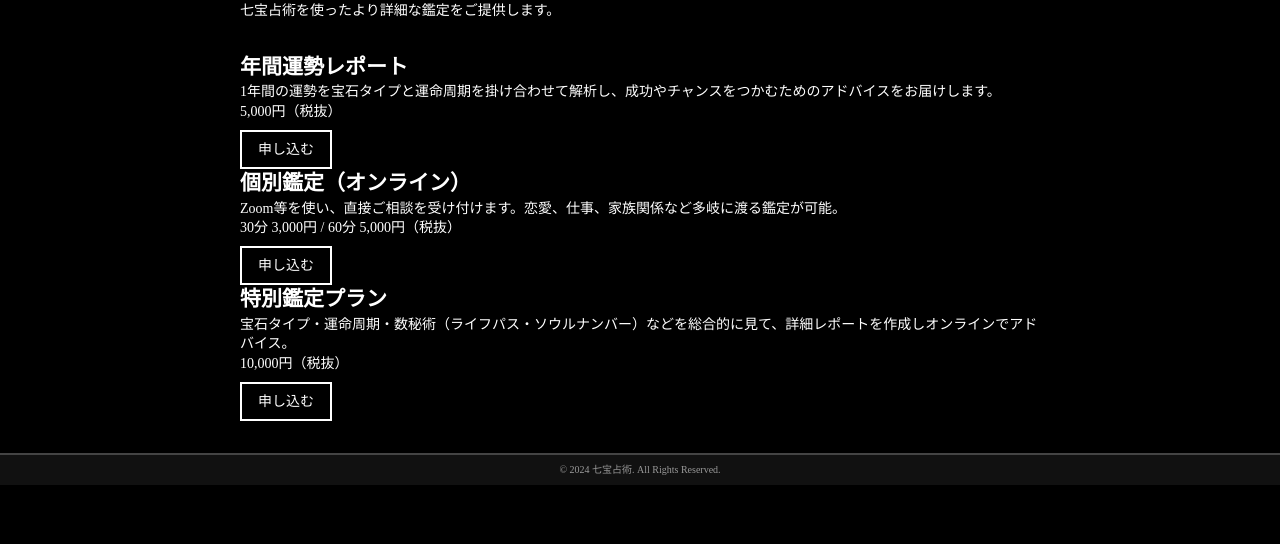
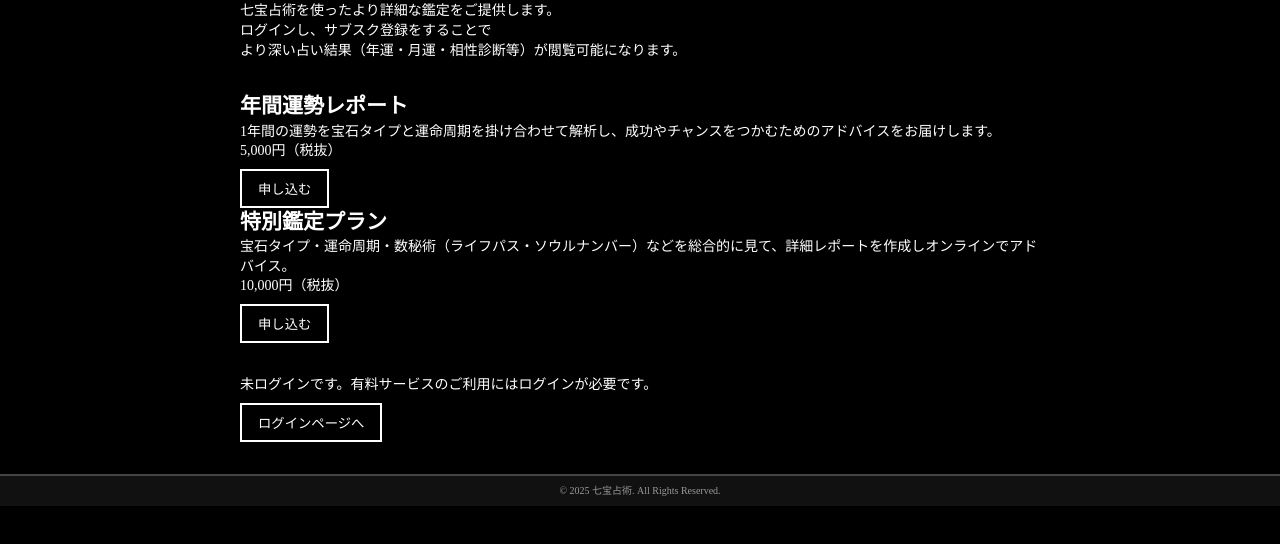
Before and after one commit to chop0522/oracle, a plain HTML site: page service.html in a window 1280 px wide. Shown: the part 110-654 px from the top of the page. Drawn offline with Linux system fonts and the light colour scheme.

Commit message:
Rename and reorganize files and directories

```diff
--- a/assets/js/main.js
+++ b/assets/js/main.js
@@ -6,6 +6,7 @@
  * 3) loginForm（ログイン → JWTトークン取得）
  * 4) subscribeForm（サブスク申し込み → token送信）
  * 5) gem.html用: 宝石データを "assets/data/gemsData.json" から読み込み
+ * 6) service.html用: UI切り替え (ログイン状態確認→ボタン出し分け)
  ***************************************************/
 
 document.addEventListener('DOMContentLoaded', () => {
@@ -70,8 +71,7 @@ document.addEventListener('DOMContentLoaded', () => {
       }
 
       try {
-        // ★本番用のURLに書き換えて使用
-        // 例: const loginUrl = 'https://your-backend.onrender.com/api/login';
+        // ★本番用のURLを適宜書き換えて使用
         const loginUrl = 'https://oracle-ja2k.onrender.com/api/login';
 
         const res = await fetch(loginUrl, {
@@ -83,6 +83,9 @@ document.addEventListener('DOMContentLoaded', () => {
         if (res.ok) {
           // 成功: トークンを localStorage に保存
           localStorage.setItem('token', data.token);
+          // ユーザーのemailなども保存できる
+          localStorage.setItem('email', email);
+
           loginResultDiv.textContent = 'ログイン成功！トークンを保存しました。';
         } else {
           // 失敗: エラーメッセージ
@@ -115,8 +118,7 @@ document.addEventListener('DOMContentLoaded', () => {
       }
 
       try {
-        // ★本番用のURLに書き換えて使用
-        // 例: const subscribeUrl = 'https://your-backend.onrender.com/api/subscribe';
+        // ★本番用のURLを適宜書き換えて使用
         const subscribeUrl = 'https://oracle-ja2k.onrender.com/api/subscribe';
 
         const res = await fetch(subscribeUrl, {
@@ -143,7 +145,7 @@ document.addEventListener('DOMContentLoaded', () => {
   }
 
   /*****************************************
-   * 4) gem.html 用 (宝石データを "assets/data/gemsData.json" から取得)
+   * 4) gem.html 用 (宝石データを "assets/data/gemsData.json" から読み込み)
    *****************************************/
   const gemContent = document.getElementById('gemContent');
   // gem.html にだけ存在する要素 (id="gemContent")
@@ -162,7 +164,6 @@ document.addEventListener('DOMContentLoaded', () => {
         return;
       }
 
-      // gemIcon, gemName, gemElement, mainImage, description を埋める
       const gemIcon = document.getElementById('gemIcon');
       const gemName = document.getElementById('gemName');
       const gemElement = document.getElementById('gemElement');
@@ -174,7 +175,6 @@ document.addEventListener('DOMContentLoaded', () => {
       if (gemElement) gemElement.textContent = data.element || 'エレメント不明';
       if (mainImage) mainImage.src = data.main_image_url || '';
 
-      // detail_description に "\n" を含む場合は改行として反映
       let rawDesc = data.detail_description || '';
       rawDesc = rawDesc.replace(/\\n/g, "\n").replace(/\\/g, "");
       if (description) description.textContent = rawDesc;
@@ -188,7 +188,6 @@ document.addEventListener('DOMContentLoaded', () => {
       fetchGemBtn.addEventListener('click', async () => {
         const data = await fetchGemData(gemTypeId);
         if (data) {
-          // JSONを整形表示
           fetchResultDiv.textContent = JSON.stringify(data, null, 2);
         } else {
           fetchResultDiv.textContent = 'データを再取得できませんでした。';
@@ -197,22 +196,23 @@ document.addEventListener('DOMContentLoaded', () => {
     }
   }
 
+  /*****************************************
+   * 5) service.html 用: ログイン状態によるUI切り替え
+   *****************************************/
+  setupUserStatusUI();
+
 });
 
 /***************************************************
- * fetchGemData: ローカルJSONから gemTypeId に該当する宝石データを返す
+ * fetchGemData: ローカルJSONから gemTypeId に合う宝石オブジェクトを返す
  ***************************************************/
 async function fetchGemData(gemId) {
   const allData = await fetchAllGemsData();
   if (!allData) return null;
-  // allData.gemsから id==gemId のオブジェクトを検索
   const gem = allData.gems.find(g => g.id === gemId);
   return gem || null;
 }
 
-/***************************************************
- * fetchAllGemsData: "assets/data/gemsData.json" を読み込み
- ***************************************************/
 async function fetchAllGemsData() {
   const url = 'assets/data/gemsData.json';
   try {
@@ -229,32 +229,101 @@ async function fetchAllGemsData() {
 }
 
 /***************************************************
+ * service.html用のUI切り替え (ログイン状態チェック→ボタン制御)
+ ***************************************************/
+function setupUserStatusUI() {
+  const userStatusSection = document.getElementById('userStatusSection');
+  if (!userStatusSection) return; // service.html 以外はスキップ
+
+  const userStatusMsg = document.getElementById('userStatusMsg');
+  const goLoginBtn = document.getElementById('goLoginBtn');
+  const goSubscribeBtn = document.getElementById('goSubscribeBtn');
+
+  // 申し込みボタン(年間運勢/特別鑑定)
+  const annualReportBtn = document.getElementById('annualReportBtn');
+  const specialPlanBtn = document.getElementById('specialPlanBtn');
+  // (個別鑑定は削除したため存在しない)
+
+  const token = localStorage.getItem('token');
+  const userEmail = localStorage.getItem('email') || '(不明)';
+
+  if (!token) {
+    // 未ログイン
+    if (userStatusMsg) {
+      userStatusMsg.textContent = '未ログインです。有料サービスのご利用にはログインが必要です。';
+    }
+    if (goLoginBtn) {
+      goLoginBtn.style.display = 'inline-block';
+      goLoginBtn.addEventListener('click', () => {
+        // ログインページ（例: login.html）へ誘導
+        window.location.href = 'login.html';
+      });
+    }
+    if (goSubscribeBtn) {
+      goSubscribeBtn.style.display = 'none';
+    }
+
+    // 申し込むボタンをクリックしたらログインページへ
+    if (annualReportBtn) {
+      annualReportBtn.addEventListener('click', () => {
+        alert('ログインが必要です。ログインページに移動します。');
+        window.location.href = 'login.html';
+      });
+    }
+    if (specialPlanBtn) {
+      specialPlanBtn.addEventListener('click', () => {
+        alert('ログインが必要です。ログインページに移動します。');
+        window.location.href = 'login.html';
+      });
+    }
+
+  } else {
+    // ログイン済み
+    if (userStatusMsg) {
+      userStatusMsg.textContent = `ログイン中: ${userEmail} 様`;
+    }
+    if (goLoginBtn) {
+      goLoginBtn.style.display = 'none';
+    }
+    if (goSubscribeBtn) {
+      goSubscribeBtn.style.display = 'inline-block';
+      goSubscribeBtn.addEventListener('click', () => {
+        // サブスクフォームのあるページ or セクションへ飛ぶなど
+        // 例: service.html内に #subscribeFormSection があればそこへ移動
+        window.location.href = '#subscribeForm';
+      });
+    }
+
+    // 申し込みボタンをクリックしたらサブスクフォームへ
+    if (annualReportBtn) {
+      annualReportBtn.addEventListener('click', () => {
+        window.location.href = '#subscribeForm';
+      });
+    }
+    if (specialPlanBtn) {
+      specialPlanBtn.addEventListener('click', () => {
+        window.location.href = '#subscribeForm';
+      });
+    }
+  }
+}
+
+/***************************************************
  * 以下: 占い計算ロジック
- * (calcBirthData / calcNameData / reduceToSingle / getGemType)
  ***************************************************/
-
-/**
- * 生年月日から宝石タイプとライフパスナンバーを計算
- */
 function calcBirthData(birthDateStr) {
   const [year, month, day] = birthDateStr.split('-');
   const digits = [...year, ...month, ...day].map(Number);
   const sum = digits.reduce((a, b) => a + b, 0);
 
-  // 宝石タイプ
   let gemNum = reduceToSingle(sum);
   if (gemNum > 7) gemNum -= 7;
   const gemType = getGemType(gemNum);
 
-  // ライフパスナンバー (7を引かない)
   const lifePath = reduceToSingle(sum);
-
   return { gemType, lifePath };
 }
 
-/**
- * 一桁になるまで足し続ける数秘術的処理
- */
 function reduceToSingle(num) {
   let result = num;
   while (result > 9) {
@@ -264,9 +333,6 @@ function reduceToSingle(num) {
   return result;
 }
 
-/**
- * 宝石タイプ番号 -> 宝石名
- */
 function getGemType(num) {
   switch(num) {
     case 1: return 'ダイヤモンド（火のエレメント）';
@@ -280,9 +346,6 @@ function getGemType(num) {
   }
 }
 
-/**
- * 名前からソウルナンバー＆表現数を算出
- */
 function calcNameData(nameStr) {
   const upperName = nameStr.toUpperCase().replace(/\s+/g, '');
   const charToNum = {
--- a/service.html
+++ b/service.html
@@ -27,39 +27,54 @@
   <section class="section page-heading">
     <div class="container">
       <h1>有料サービス</h1>
-      <p>七宝占術を使ったより詳細な鑑定をご提供します。</p>
+      <p>七宝占術を使ったより詳細な鑑定をご提供します。<br>
+         ログインし、サブスク登録をすることで<br>
+         より深い占い結果（年運・月運・相性診断等）が閲覧可能になります。</p>
     </div>
   </section>
 
   <section class="section service-list">
     <div class="container">
+
+      <!-- 年間運勢レポート -->
       <article class="service-item">
         <h2>年間運勢レポート</h2>
         <p>1年間の運勢を宝石タイプと運命周期を掛け合わせて解析し、成功やチャンスをつかむためのアドバイスをお届けします。</p>
         <p class="price">5,000円（税抜）</p>
-        <a href="contact.html" class="cta-button">申し込む</a>
+        <!-- 「申し込む」ボタン（ログイン状態で切り替え）-->
+        <button class="cta-button" id="annualReportBtn">申し込む</button>
       </article>
 
-      <article class="service-item">
-        <h2>個別鑑定（オンライン）</h2>
-        <p>Zoom等を使い、直接ご相談を受け付けます。恋愛、仕事、家族関係など多岐に渡る鑑定が可能。</p>
-        <p class="price">30分 3,000円 / 60分 5,000円（税抜）</p>
-        <a href="contact.html" class="cta-button">申し込む</a>
-      </article>
+      <!-- 個別鑑定（オンライン） は削除 -->
 
+      <!-- 特別鑑定プラン -->
       <article class="service-item">
         <h2>特別鑑定プラン</h2>
         <p>宝石タイプ・運命周期・数秘術（ライフパス・ソウルナンバー）などを総合的に見て、詳細レポートを作成しオンラインでアドバイス。</p>
         <p class="price">10,000円（税抜）</p>
-        <a href="contact.html" class="cta-button">申し込む</a>
+        <button class="cta-button" id="specialPlanBtn">申し込む</button>
       </article>
+    </div>
+  </section>
+
+  <!-- ログイン状態を表示する領域 -->
+  <section class="section" id="userStatusSection">
+    <div class="container">
+      <p id="userStatusMsg"></p>
+      <!-- 未ログインなら表示するボタン -->
+      <button class="cta-button" id="goLoginBtn" style="display:none;">ログインページへ</button>
+      <!-- ログイン済みなら表示するボタン -->
+      <button class="cta-button" id="goSubscribeBtn" style="display:none;">サブスク登録ページへ</button>
     </div>
   </section>
 
   <footer class="site-footer">
     <div class="footer-inner">
-      <p>&copy; 2024 七宝占術. All Rights Reserved.</p>
+      <p>&copy; 2025 七宝占術. All Rights Reserved.</p>
     </div>
   </footer>
+
+  <!-- メインJS -->
+  <script src="assets/js/main.js"></script>
 </body>
 </html>
```
